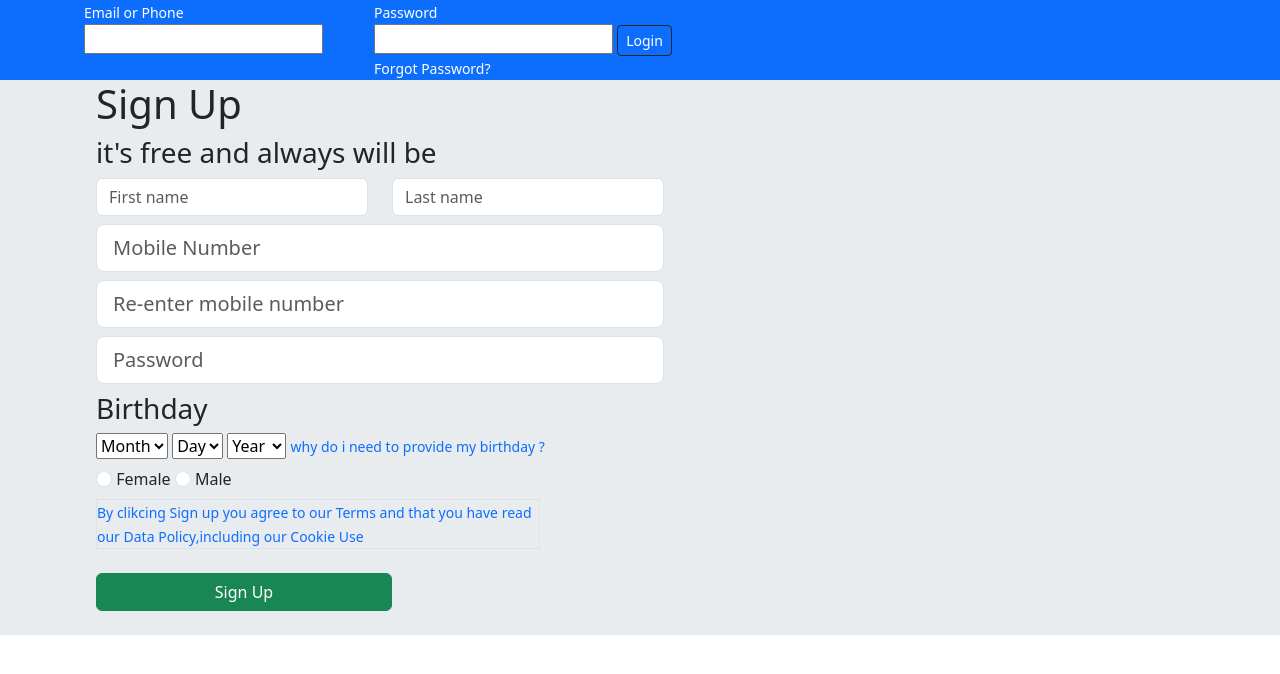
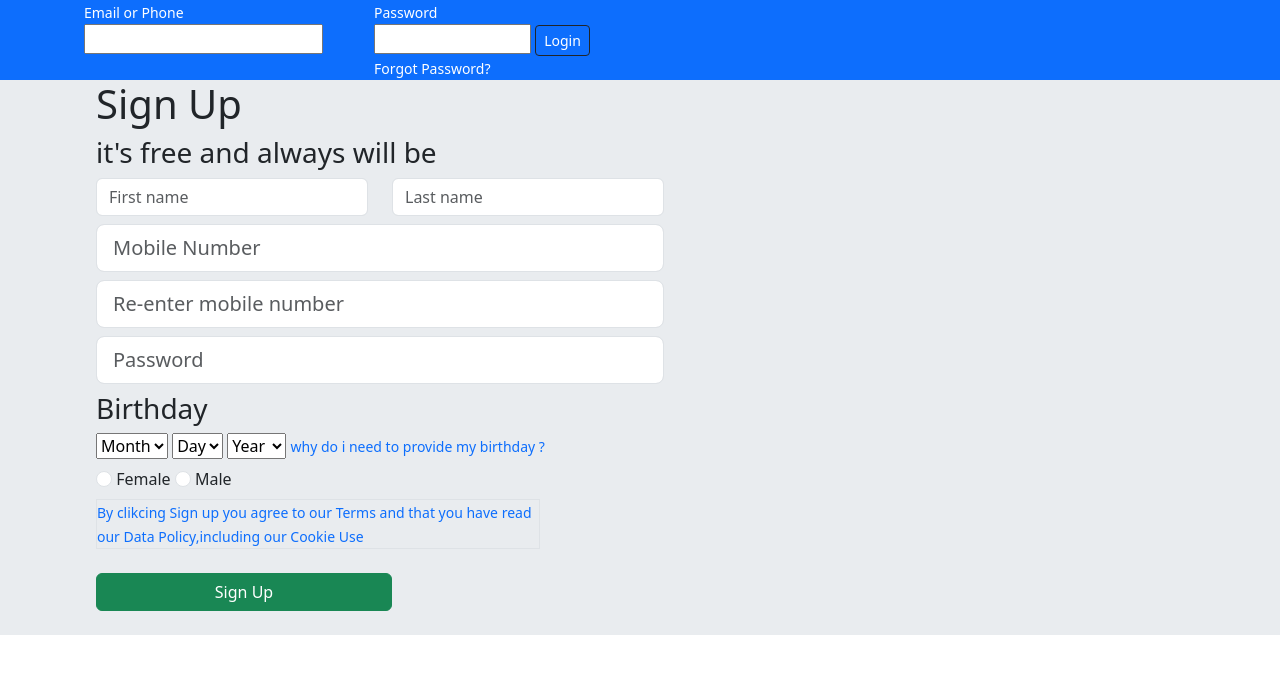
Before and after one commit to ahmedbilal-7191/bootstrap_session3, a plain HTML site: page index.html in a window 1280 px wide. Drawn offline with nearby package versions, Linux system fonts and the light colour scheme.

Commit message:
Update index.html

```diff
--- a/index.html
+++ b/index.html
@@ -24,7 +24,7 @@
                     </div>
                     <div class="w-50 ">
                         <div><small class="text-white">Password</small></div>
-                        <input  type="text">
+                        <input class="w-25" type="text">
                         <button class="btn btn-sm btn-info-subtle text-white border border-dark ">Login</button>
                         <div><small class="text-white">Forgot Password?</small></div>
 
```
